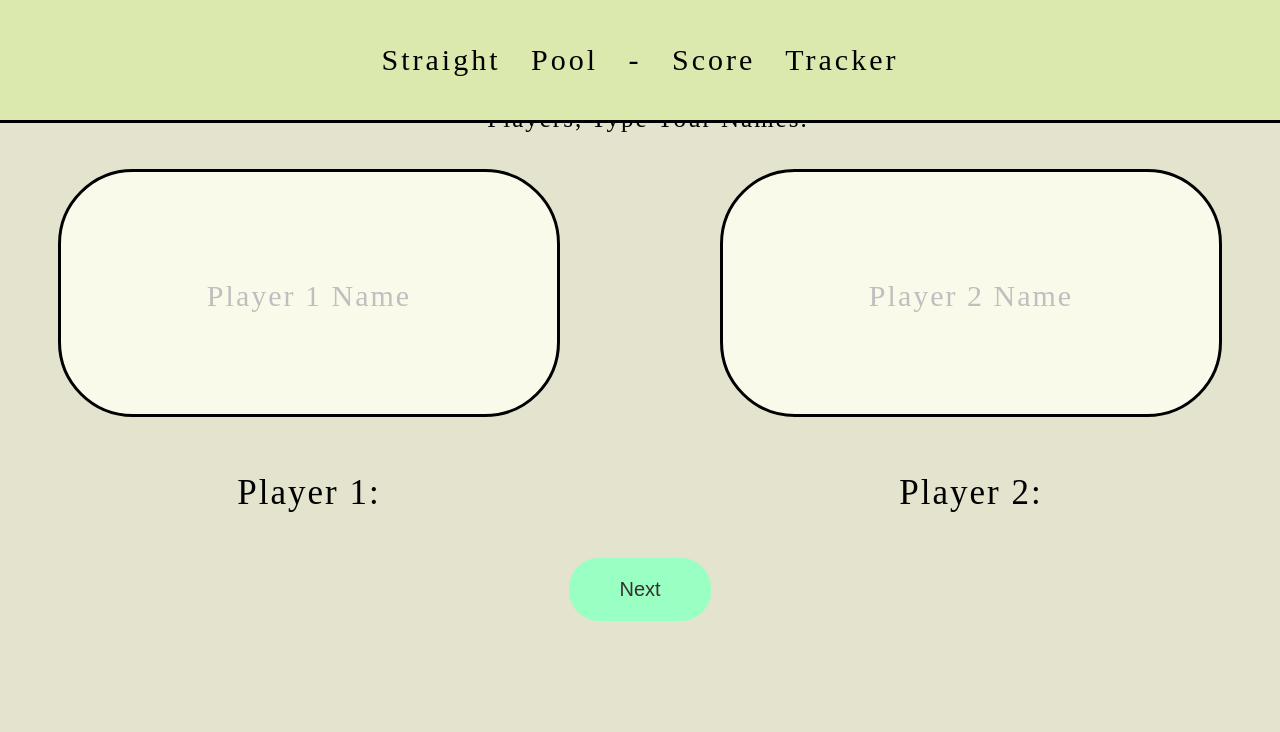
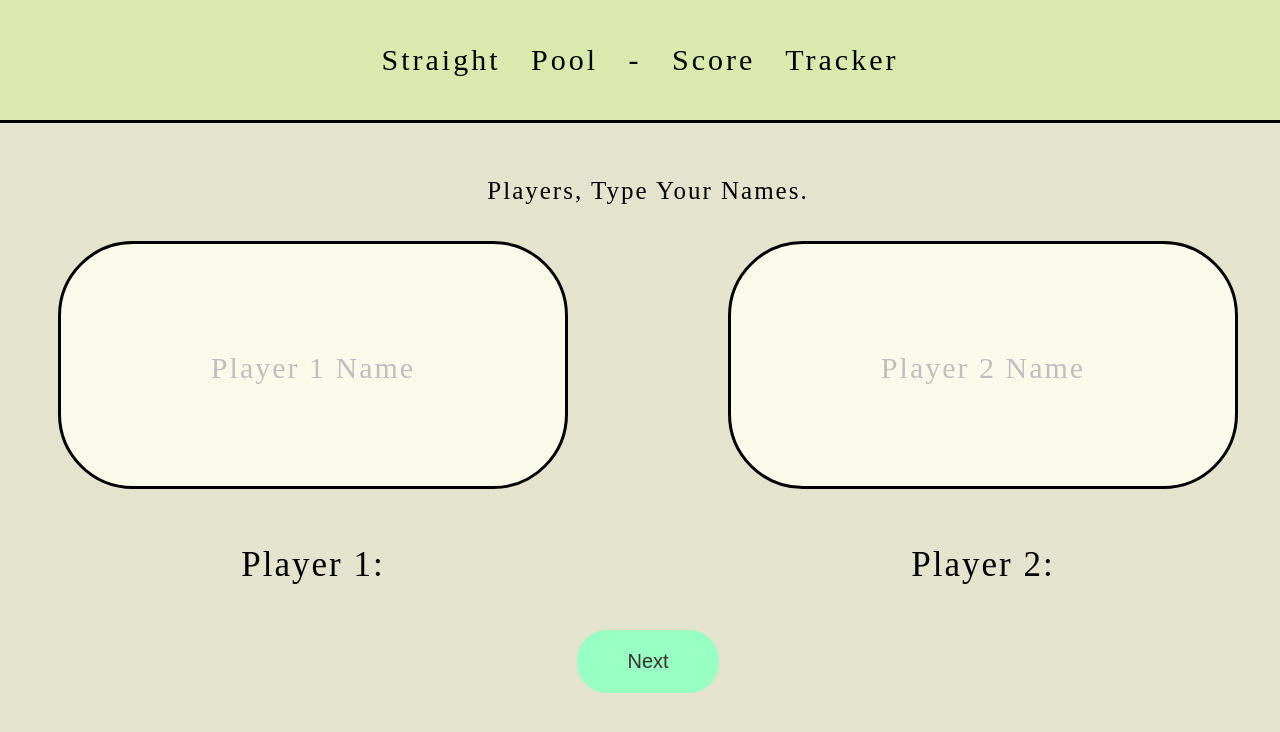
Before and after one commit to Jasark0/straight-tracker, a Next.js app in the folder straight-tracker/: page /select in a window 1280 px wide. Shown: the top 732 px of the page. Built offline with nearby package versions, Linux system fonts and the light colour scheme.

Commit message:
feat: css patches.

```diff
--- a/straight-tracker/src/app/styles/General.css
+++ b/straight-tracker/src/app/styles/General.css
@@ -1,5 +1,7 @@
-body{
+html, body{
   background-color: hsl(57, 29%, 85%);
   overflow: hidden;
+  overflow-x: hidden;
   height: 100%;
+  width: 100%;
 }
--- a/straight-tracker/src/app/styles/Select.css
+++ b/straight-tracker/src/app/styles/Select.css
@@ -1,3 +1,12 @@
+/* Page CSS */
+.page-box{
+  display: flex;
+  flex-direction: column;
+  min-height: calc(100vh - 15vh);
+  margin-top: 18vh;
+}
+
+
 /*Title CSS*/
 
 .title-box {
@@ -26,9 +35,7 @@
 
 .names-selection-message{
   display: flex;
-  margin-top: 10vh;
   justify-content: center;
-  width: 100vw;
 }
 
 .names-message{
--- a/straight-tracker/src/app/styles/Signup.css
+++ b/straight-tracker/src/app/styles/Signup.css
@@ -3,14 +3,16 @@
     flex-direction: column;
     align-items: center;
     justify-content: center;
-    width: 100vw;
-    padding-top: 16vh;
+
+    min-height: calc(100vh - 16vh);
+    margin-top: 14vh;
 }
 
 .sign-up-box {
     display: flex;
     flex-direction: column;
     align-items: center;
+    justify-content: center;
     padding: 30px;
     width: 60vh;
     border: 1px solid #ccc;
```
Also changed, not shown: straight-tracker/src/app/styles/Tracker.css (+8 -3 lines).
